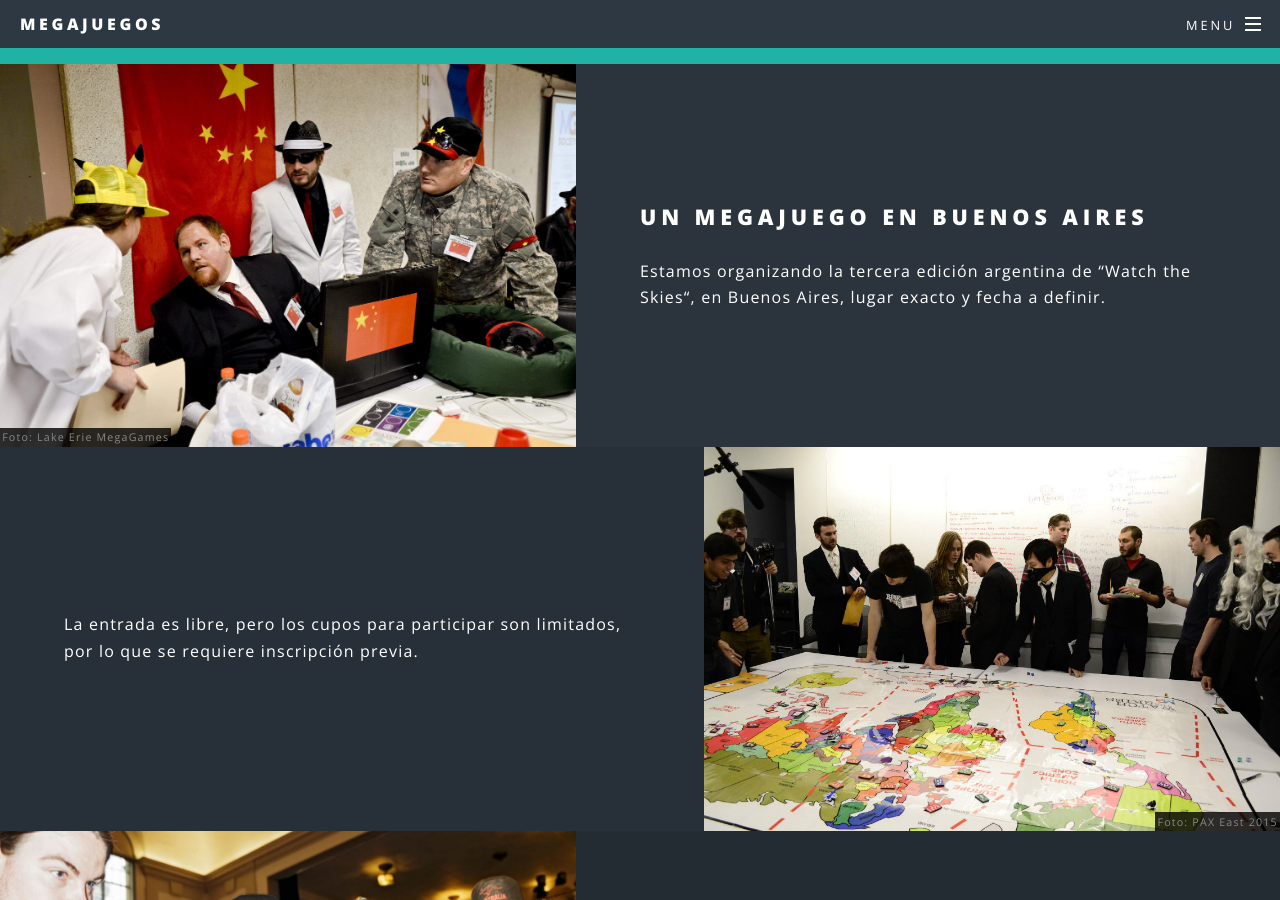
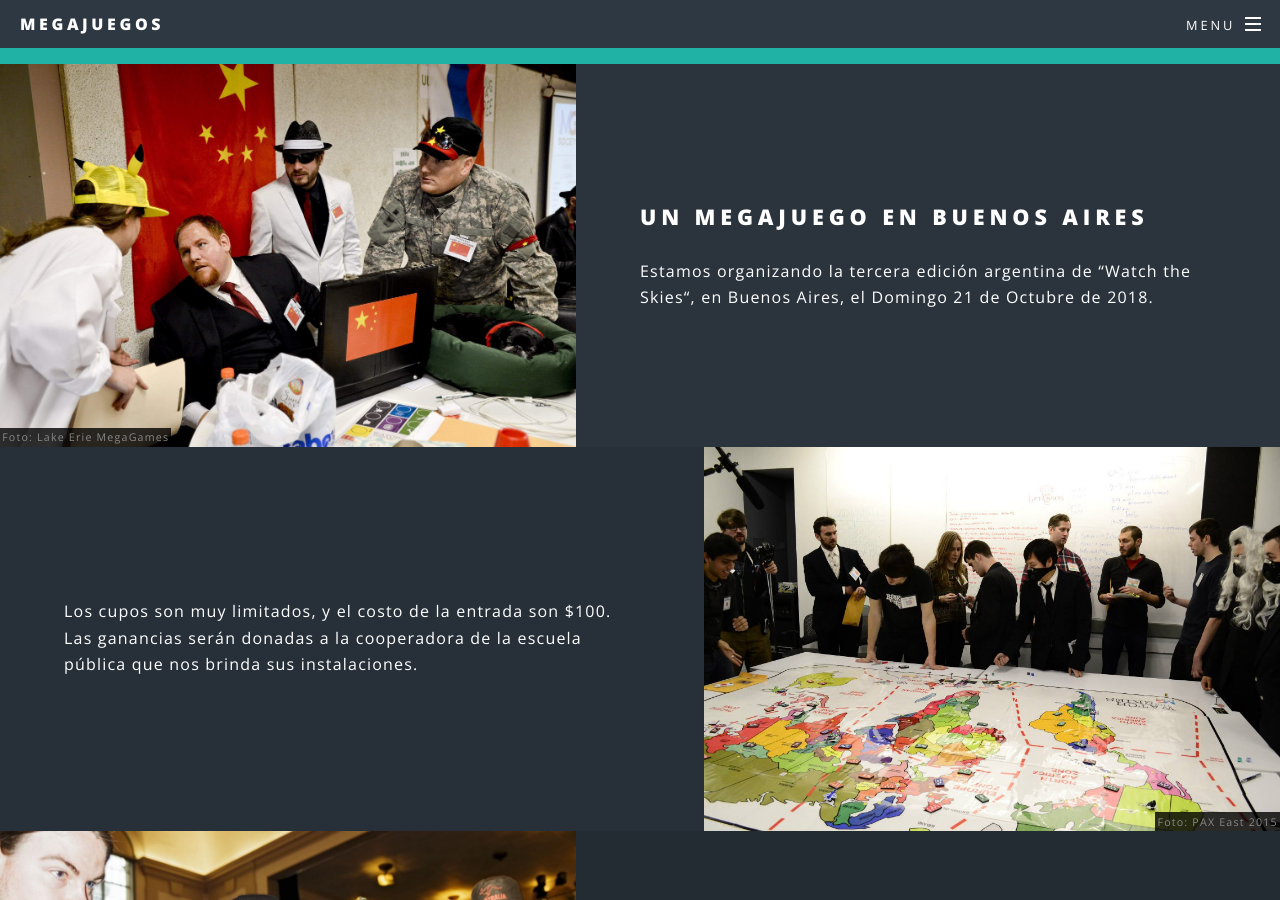
Before and after one commit to megajuegos/megajuegos.github.io, a Jekyll site: the page built from index.html, in a window 1280 px wide and 900 px high, scrolled down 1785 px. Built offline with Jekyll 4.4.1, drawn with Linux system fonts in a browser that asks for light colours; some of the changed text lies outside the part shown.

Commit message:
Links a eventbrite

```diff
--- a/index.html
+++ b/index.html
@@ -8,7 +8,7 @@ layout: landing
 							<p>{{ site.description | markdownify }}</p>
 							<ul class="actions">
 								<li><a href="https://drive.google.com/file/d/0B3CzPTbMxkfoMUxpN0oxeHZSUGM/view?usp=sharing" class="button special">Leé el Manual</a></li>
-								<li><a href="https://goo.gl/forms/yRb630HfJ18zvqA92" class="button special">Anotate!</a></li>
+								<li><a href="https://www.eventbrite.com.ar/e/vigilen-los-cielos-30-tickets-49176339756" class="button special">Entradas!</a></li>
 							</ul>
 						</div>
 						<a href="#one" class="more scrolly">Enterate más</a>
@@ -42,7 +42,7 @@ layout: landing
 								<h2>Un megajuego en Buenos Aires</h2>
 								<p>Estamos organizando la tercera edición argentina
 								de “Watch the Skies“,
-								en Buenos Aires, lugar exacto y fecha a definir.
+								en Buenos Aires, el Domingo 21 de Octubre de 2018.
 {% comment %}
 	que tendrá lugar durante
 	“Jugando en el Cultural #10“, el Sábado 9 de Septiembre de 2017,
@@ -58,8 +58,8 @@ layout: landing
 								<span class="attrib derecha">Foto: PAX East 2015</span>
 							</div>
 							<div class="content">
-								<p>La entrada es libre, pero los cupos para participar
-								 son limitados, por lo que se requiere inscripción previa.
+								<p>Los cupos son muy limitados, y el costo de la entrada son $100.
+								 Las ganancias serán donadas a la cooperadora de la escuela pública que nos brinda sus instalaciones.
 								</p>
 							</div>
 						</section>
@@ -145,12 +145,12 @@ layout: landing
 					<section id="cta" class="wrapper style4">
 						<div class="inner">
 							<header>
-								<h2>Pre Inscripción</h2>
+								<h2>Inscripción</h2>
 								<p>Reservá tu lugar para jugar Vigilen los Cielos,
-								dejanos tus datos acá:
+								adquiriendo tu bono contribución acá:
 							</header>
 							<ul class="actions vertical">
-								<li><a href="https://goo.gl/forms/yRb630HfJ18zvqA92" class="button fit special">Anotate!</a></li>
+								<li><a href="https://www.eventbrite.com.ar/e/vigilen-los-cielos-30-tickets-49176339756" class="button fit special">Entradas!</a></li>
 								<li><a href="https://drive.google.com/file/d/0B3CzPTbMxkfoMUxpN0oxeHZSUGM/view?usp=sharing" class="button fit special">Manual</a></li>
 								<li><a href="contact.html" class="button fit special">Consultas</a></li>
 							</ul>
```
